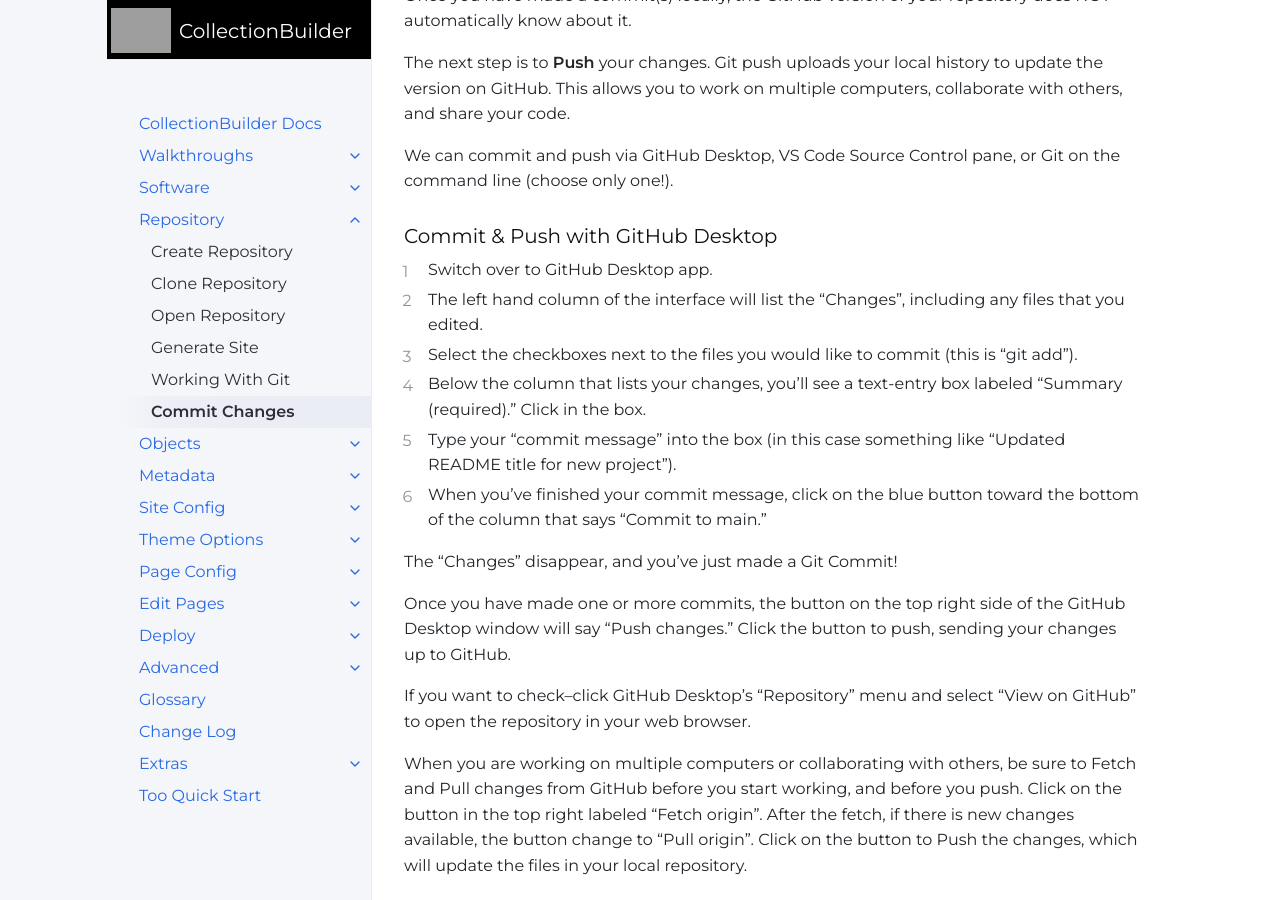
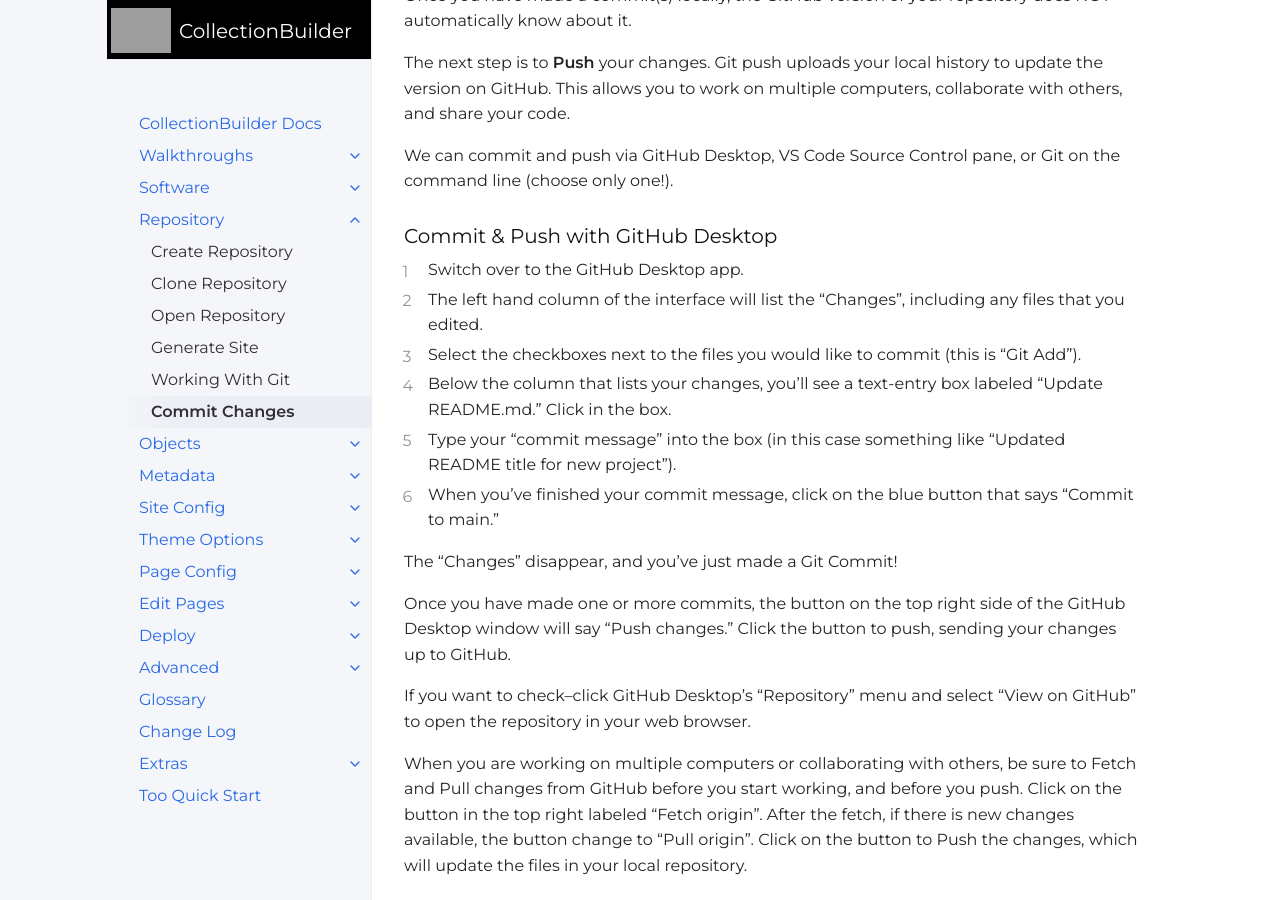
Before and after one commit to CollectionBuilder/cb-docs, a Jekyll site: the page built from docs/repository/commit.md, in a window 1280 px wide and 900 px high, scrolled down 928 px. Built offline with Jekyll 4.4.1, drawn with Linux system fonts in a browser that asks for light colours; comment, search, counter and statistics services are not loaded.

Commit message:
Minor text edits

```diff
--- a/docs/repository/commit.md
+++ b/docs/repository/commit.md
@@ -46,12 +46,12 @@ We can commit and push via GitHub Desktop, VS Code Source Control pane, or Git o
 
 ### Commit & Push with GitHub Desktop
 
-1. Switch over to GitHub Desktop app.
+1. Switch over to the GitHub Desktop app.
 2. The left hand column of the interface will list the "Changes", including any files that you edited.
-3. Select the checkboxes next to the files you would like to commit (this is "git add").
-4. Below the column that lists your changes, you'll see a text-entry box labeled "Summary (required)." Click in the box.
+3. Select the checkboxes next to the files you would like to commit (this is "Git Add").
+4. Below the column that lists your changes, you'll see a text-entry box labeled "Update README.md." Click in the box.
 5. Type your "commit message" into the box (in this case something like "Updated README title for new project").
-6. When you've finished your commit message, click on the blue button toward the bottom of the column that says "Commit to main."
+6. When you've finished your commit message, click on the blue button that says "Commit to main."
 
 The "Changes" disappear, and you've just made a Git Commit!
 
```
